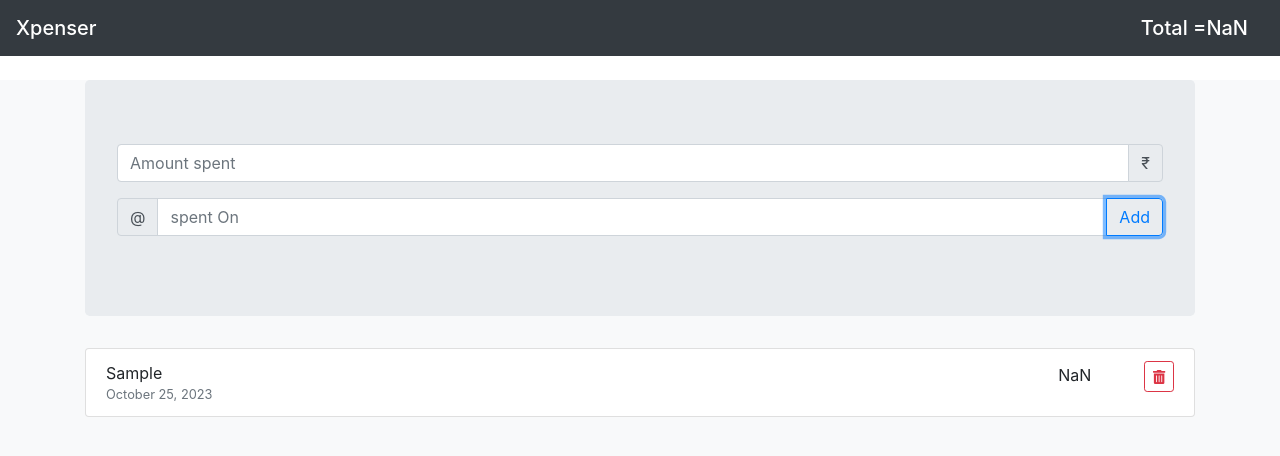
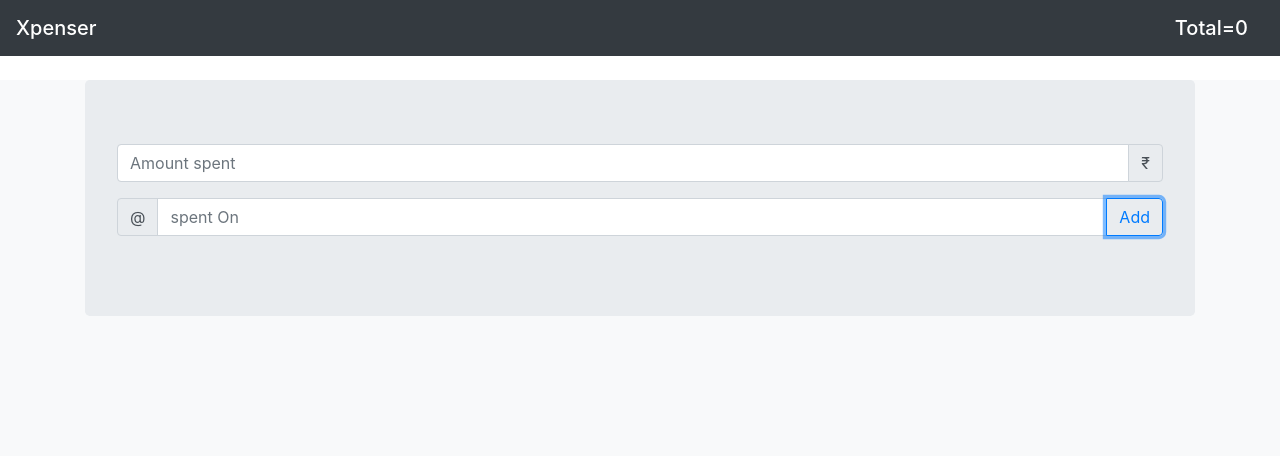
Before and after one commit to hrushikeshpthube/Personal-Expense-basic-App, a plain HTML site: page index.html in a window 1280 px wide. Both pictures are taken after typing "Sample" into the empty fields and a click on the button "Add". Drawn offline with nearby package versions, Linux system fonts and the light colour scheme.

Commit message:
adding amount i/pcheck- for number value only

```diff
--- a/index.html
+++ b/index.html
@@ -124,6 +124,7 @@
             //expense object with description=key and amount=value
             const expense = {}
             const textAmount = inputAmount.value;
+
             const textDesc = inputDesc.value;
 
             // Clear input fields after adding expenses
@@ -138,6 +139,9 @@
             //2.convert string into number
             expense.desc = textDesc;
             expense.amount = parseInt(textAmount, 10);
+            if ((!isNaN(expense.amount))) {
+                console.log("Number check -valid input");
+
                 expense.moment = new Date();//to display date
 
                 // console.log(expense);
@@ -158,7 +162,18 @@
                 const allexpenseHTML = allexpense.map((expenseItem) => createListDisplay(expenseItem));
                 //joinedallexpenseHTML will cpnvert array of strings into single string using join method (default seprator is , but we use here "")
                 renderlist(allexpense);//display function
-        }
+            }//if
+            else {
+                alert("String entered- Wrong input Amount ,Please reenter correct amount");
+                //                document.querySelector('#inpValue').value = '';
+                //              document.querySelector('#inpDesc').value = '';
+                expense.amount = 0
+                expense.desc = 0
+
+
+            }//else
+
+        }//AddExpense
         //getting buuton element
         const btnElement = document.querySelector('#btnCounter');
         //calling function AddExpense when click event happens
```
Lines whose indentation alone changed are shown as unchanged.
